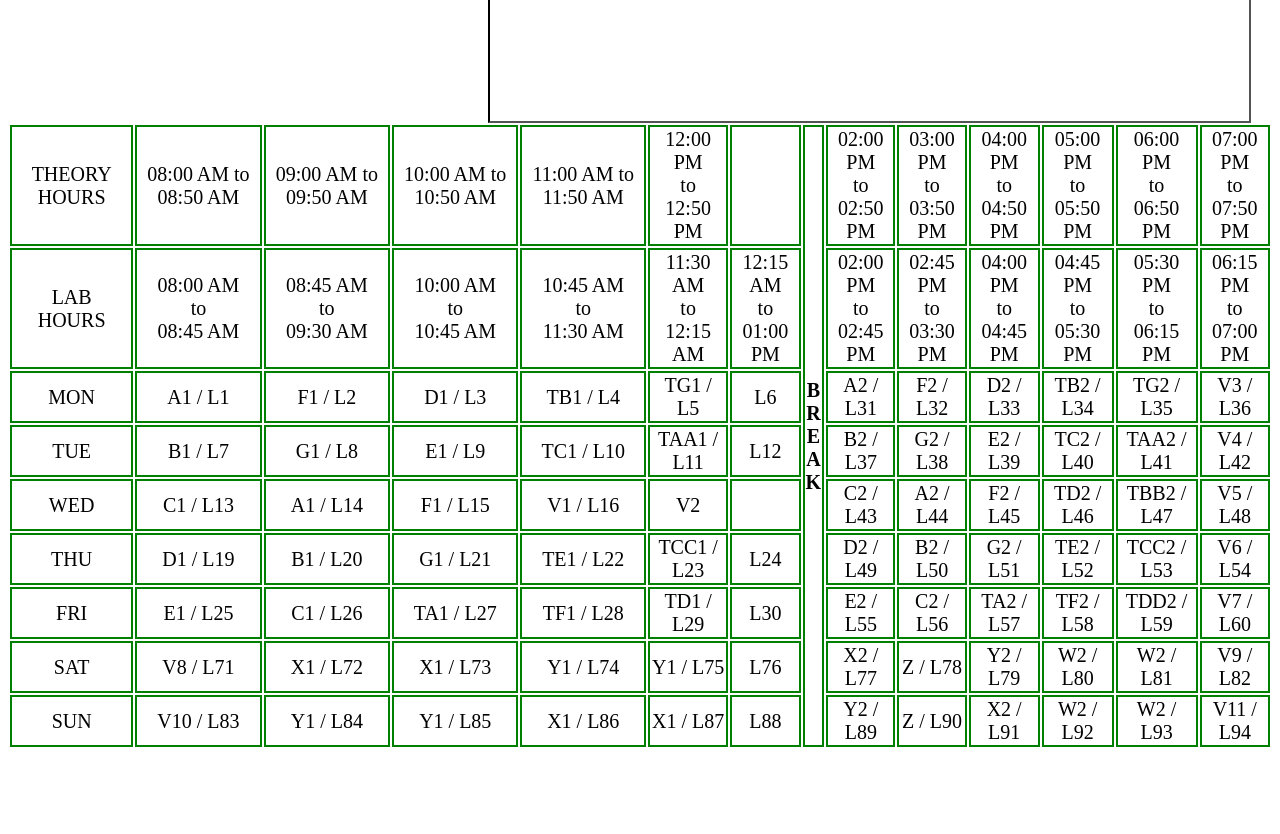
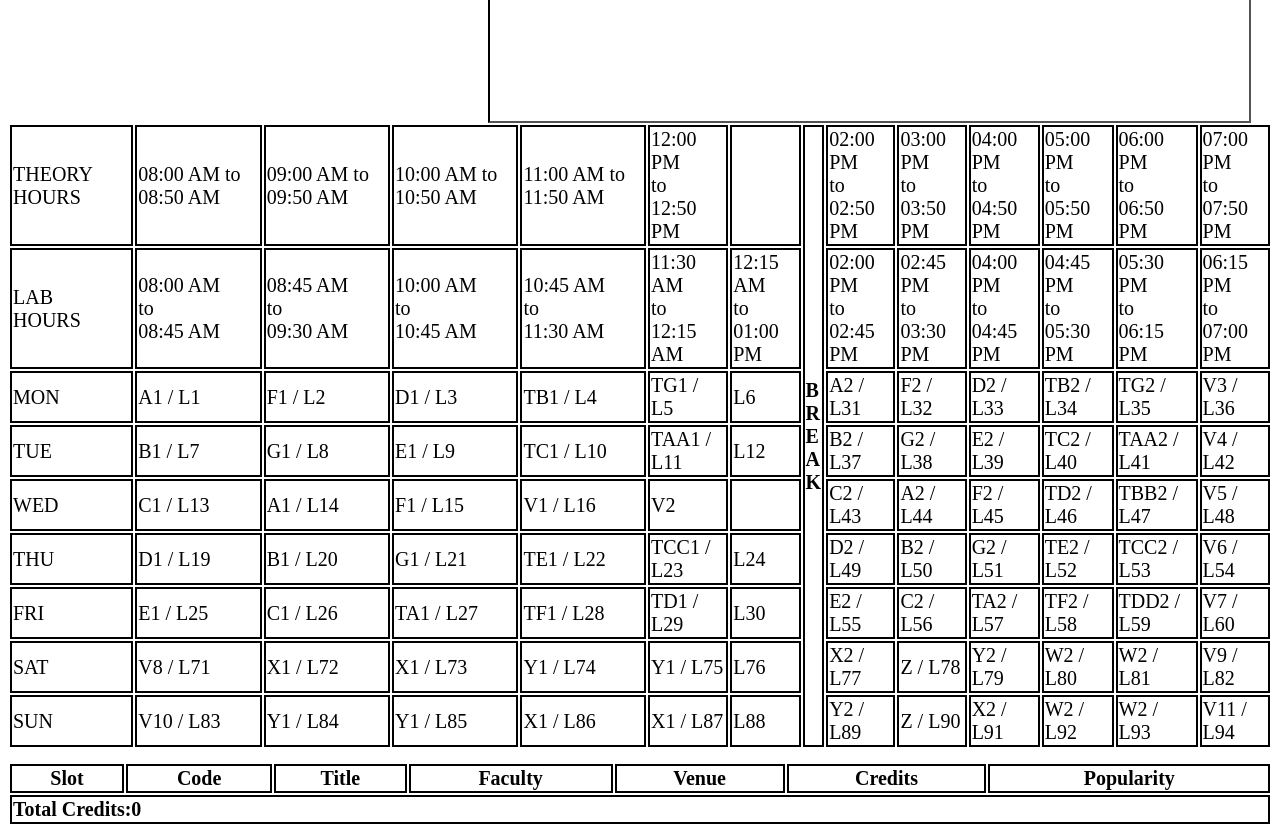
Before and after one commit to gsGupta11/FFCS-Front-End, a React (Create React App) app: page / in a window 1280 px wide. Shown: the part 580-1414 px from the top of the page. Before the commit the page ends 1337 px from the top, so only its background shows below. Built offline with nearby package versions, Linux system fonts and the light colour scheme.

Commit message:
Filters Added

```diff
--- a/src/App.js
+++ b/src/App.js
@@ -3,6 +3,7 @@ import Search from './Components/searchBar';
 import Course from './Components/course.js';
 import Table from './Components/table';
 import Time from './Components/time-table';
+import CourseTable from './Components/coursetable';
 class App extends React.Component{
 
 state={
@@ -35,6 +36,7 @@ render()
 
         <Time/>
 
+        <CourseTable/>
    </div>
 
   )
--- a/src/Components/course.js
+++ b/src/Components/course.js
@@ -5,8 +5,8 @@ const Course = ({array})=>{
     var tableHeaders= array.slice(0,1).map(value=>{
         return(
             <tr>
-                <th>{value.code}</th>
-                <th>{value.code2}</th>
+                <th className="lefthead">{value.code}</th>
+                <th  className="lefthead">{value.code2}</th>
             </tr>
         )
     })
@@ -14,8 +14,8 @@ const Course = ({array})=>{
     var courselist =  array.slice(1).map(value=>{
              return(
                         <tr className="courses" key={value.key}>
-                    <td>{value.code}</td>
-                    <td>{value.code2}</td>
+                    <td className="leftdata">{value.code}</td>
+                    <td className="leftdata">{value.code2}</td>
                         </tr>
 
                  )
--- /dev/null
+++ b/src/Components/coursetable.js
@@ -0,0 +1,37 @@
+import React from 'react';
+
+class CourseTable extends React.Component{
+    render() {
+
+        return(
+
+            <div className="FinalCT">
+                  <table id="courseListTbl" class="table">
+                            <thead class="tabletop">
+                                <tr class="fiercy-red">
+                                    <th>Slot</th>
+                                    <th>Code</th>
+                                    <th>Title</th>
+                                    <th>Faculty</th>
+                                    <th>Venue</th>
+                                    <th>Credits</th>
+                                    <th>Popularity</th>
+                                </tr>
+                            </thead>
+                            <tbody>
+                                <tr class="active" id="totalCreditsTr">
+                                    <td colSpan="8">
+                                        <strong>Total Credits:
+                                        <span id="totalCredits" class="total-credits">0</span>
+                                        </strong>
+                                    </td>
+                                </tr>
+                            </tbody>
+                        </table>
+            </div>
+
+        )
+    }
+}
+
+export default CourseTable;
--- a/src/Components/searchBar.js
+++ b/src/Components/searchBar.js
@@ -21,8 +21,21 @@ handleSubmit=(e)=>{
 
 }
 
+handleclickevent=(e)=>{
+    var y=document.getElementById("LTJPC");
+   if( y.className="after"){
+        y.className="before";
+    }
+}
+
 handleClick=(e)=>{
-   console.log(e.target);
+    var y=document.getElementById("LTJPC");
+    if (y.className="before"){
+        y.className="after";
+    }
+
+
+
 }
 
 render() {
@@ -34,7 +47,17 @@ render() {
         <form onSubmit={this.handleSubmit}>
         <input onChange={this.handleChange} placeholder="Search By Course Code/ Title / Slot" type="text" id="courseselection" />
         </form>
-        <a href="#"><i class="fas fa-filter" id="filter" onClick={this.handleClick}><div className="before"></div></i></a>
+        <a href="#"><i class="fas fa-filter" id="filter" onClick={this.handleClick}></i></a>
+
+        <div className="before" id="LTJPC" >
+
+           <a onClick={this.handleclickevent} href="#"><span>Theory Only</span></a>
+            <a onClick={this.handleclickevent} href="#"><span>Lab Only</span></a>
+            <a onClick={this.handleclickevent} href="#"><span>Theory+Lab</span></a>
+            <a onClick={this.handleclickevent} href="#"><span>Theory+Project</span></a>
+            <a onClick={this.handleclickevent} href="#"><span>Theory+Lab+Project</span></a>
+
+        </div>
 
    </div>
 
--- a/src/Components/time-table.js
+++ b/src/Components/time-table.js
@@ -24,7 +24,7 @@ class Time extends React.Component{
                                 <br/>12:50 PM
                             </td>
                             <td class="TheoryHours"></td>
-                            <td width="8px" rowspan="9" class="ColumnOneDays">
+                            <td width="8px" rowSpan="9" class="ColumnOneDays">
 
                                 <strong>B
                                 <br/>R
@@ -216,7 +216,7 @@ class Time extends React.Component{
                             <td class="TimetableContent V11 L94"><span class="slot-name">V11 / L94</span></td>
                         </tr>
 
-                        {/* </tbody> */}
+
                     </table>
                         </div>
         )
--- a/src/index.css
+++ b/src/index.css
@@ -33,11 +33,12 @@ input::placeholder {
   float:left;
   margin-left:1%;
 }
-th{
+
+.lefthead{
   border:2px black solid;
 
 }
- td{
+.leftdata{
   border:2px green solid;
   text-align:center;
 }
@@ -88,3 +89,54 @@ button:active{
   padding-left:20px;
   padding-right:20px;
 }
+
+.after span{
+  display:inline-block;
+  margin:5%;
+  margin-top:7%;
+  margin-bottom:7%;
+
+
+}
+.before{
+
+  display:none;
+
+}
+
+.after{
+ /* height:25%; */
+ position: absolute;
+  border:black 2px solid;
+  z-index:1;
+  top:25%;
+  width:30%;
+  display:block;
+  left:50%;
+  animation: pop 0.3s both ease-out;
+}
+
+@keyframes pop {
+  0%{transform:translateY(-100px);}
+  50%{transform:translateY(0px);}
+  75%{transform:translateY(-10px);}
+  100%{transform:translateY(0px);}
+}
+
+
+
+#courseListTbl{
+  width:100%;
+  border:solid black solid;
+
+}
+
+.FinalCT{
+  margin-top:1%;
+}
+td{
+  border:black 2px solid;
+}
+th{
+  border:black 2px solid;
+}
```
